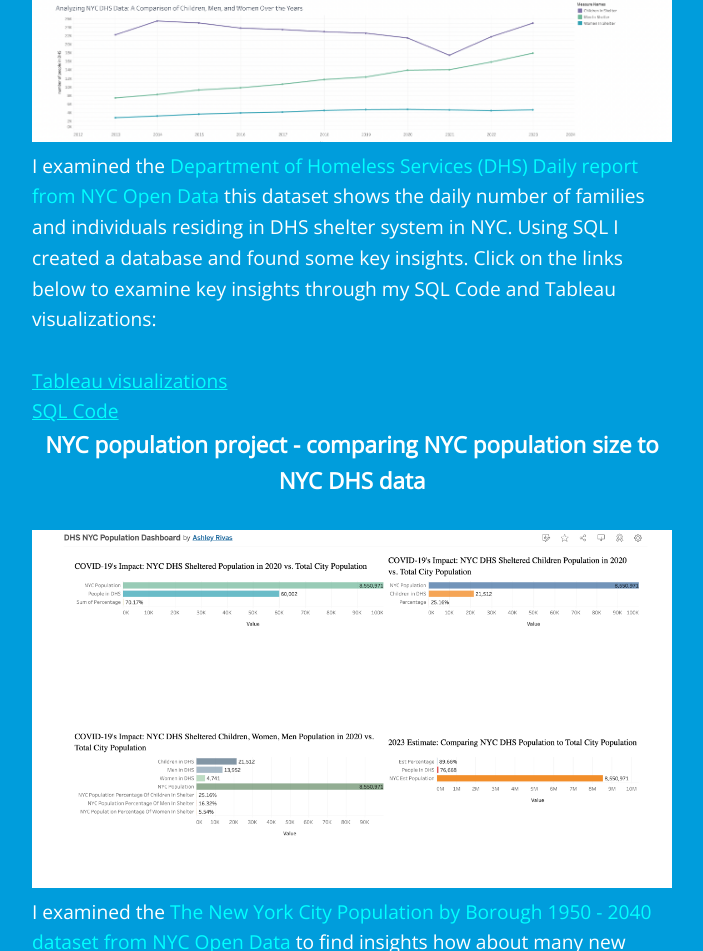
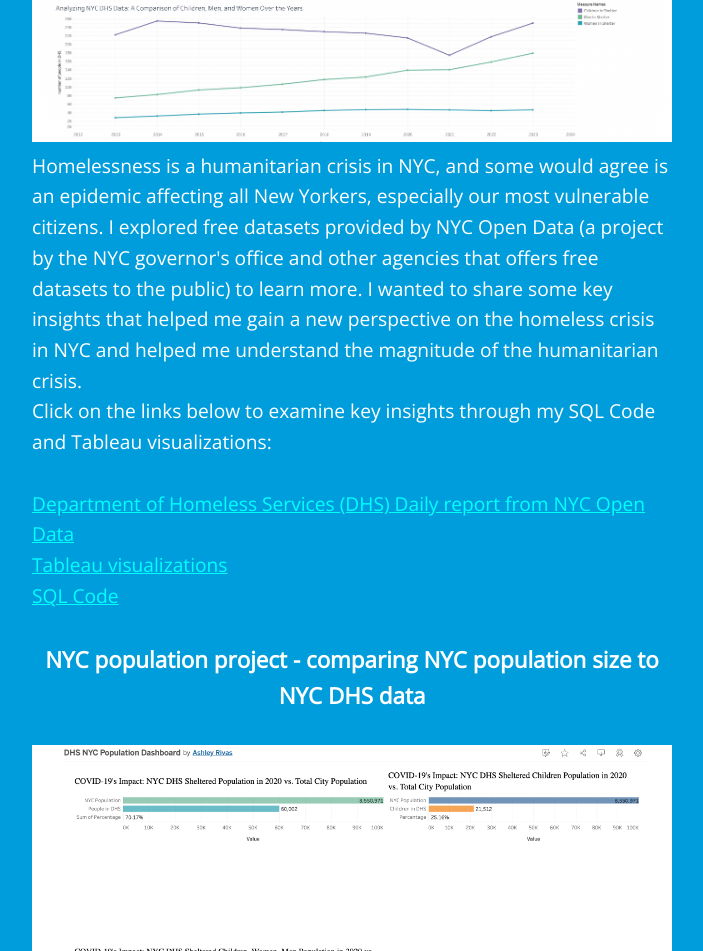
Before and after one commit to rivasash1/OnlinePortfolio, a plain HTML site: page portfolio.html in a window 1280 px wide. Shown: the part 1012-1963 px from the top of the page, without its empty margins (288-991 px from the left). Drawn offline with nearby package versions, Linux system fonts and the light colour scheme.

Commit message:
Update portfolio.html

```diff
--- a/portfolio.html
+++ b/portfolio.html
@@ -36,21 +36,23 @@
                 </span>  <br>
 
 
-                    <h4>DHS Daily Report Data Exploration Project</h4> <br>
+                   <h4>DHS Daily Report Data Exploration Project</h4> <br>
                     <a href="https://public.tableau.com/app/profile/ashley.rivas/viz/NYCDHSDashboard/NYCDHSDashboard?publish=yes">
-                        <img src="images/DHSDash.jpg" alt="covid dashboard screenshot">
+                        <img src="images/DHSDash.jpg" alt="DHS dashboard screenshot">
                     </a>
                     <p>
-                        I examined the  <a href="https://data.cityofnewyork.us/Social-Services/DHS-Daily-Report/k46n-sa2m"> Department of Homeless Services (DHS) Daily report from NYC Open Data</a>
-                        this dataset shows the daily number of families and individuals residing in DHS shelter system in NYC.
-                        Using SQL I created a database and found some key insights.
+                        Homelessness is a humanitarian crisis in NYC, and some would agree is an epidemic affecting all New Yorkers, especially our most vulnerable citizens.
+                        I explored free datasets provided by NYC Open Data (a project by the NYC governor's office and other agencies that offers free datasets to the public) to learn more.
+                        I wanted to share some key insights that helped me gain a new perspective on the homeless crisis in NYC and helped me understand the magnitude of the humanitarian crisis.
+                        <br>
                         Click on the links below to examine key insights through my SQL Code and Tableau visualizations:
+
                     </p> <br>
                 <span class="code-links">
-                    <a href="https://public.tableau.com/app/profile/ashley.rivas/viz/NYCDHSDashboard/NYCDHSDashboard?publish=yes"> Tableau visualizations </a>
-                    <br>
+                    <a href="https://data.cityofnewyork.us/Social-Services/DHS-Daily-Report/k46n-sa2m"> Department of Homeless Services (DHS) Daily report from NYC Open Data</a> <br>
+                    <a href="https://public.tableau.com/app/profile/ashley.rivas/viz/NYCDHSDashboard/NYCDHSDashboard?publish=yes"> Tableau visualizations </a><br>
                     <a href="https://github.com/rivasash1/NYCDHS/blob/main/dhsproject.sql"> SQL Code </a>
-                </span>  <br>
+                </span> <br><br>
 
 
                 <h4>NYC population project  - comparing NYC population size to NYC DHS data</h4> <br>
```
